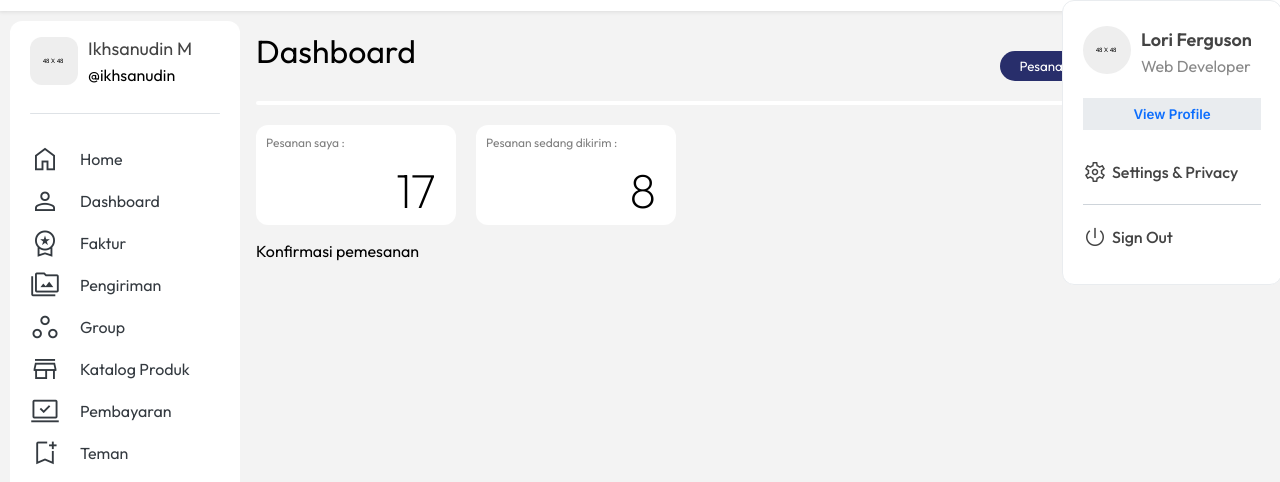
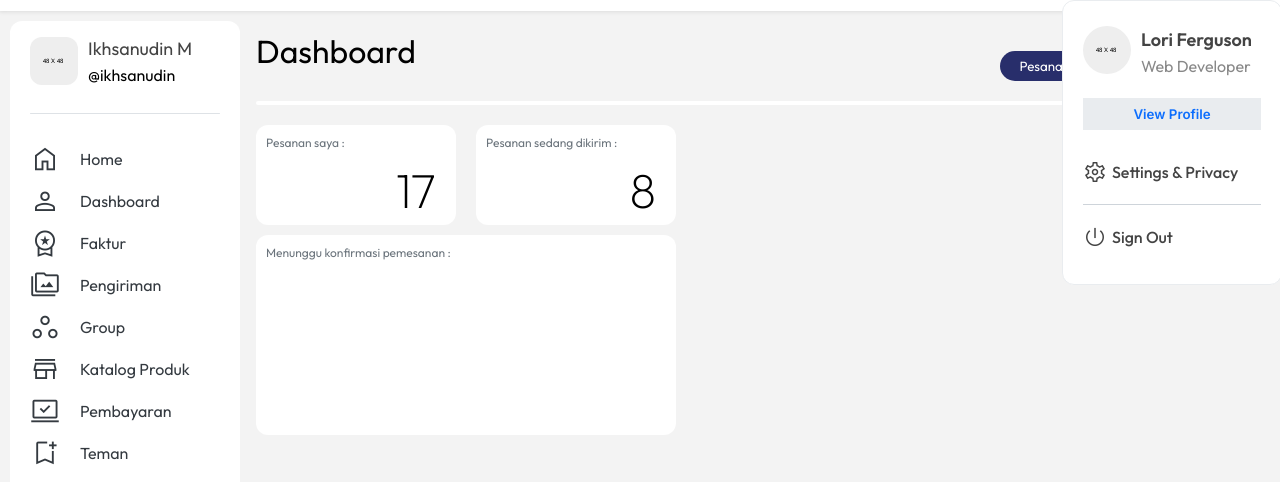
Before and after one commit to Haris-mlna/andaru-partners, a React (Create React App) app: page / in a window 1280 px wide. Shown: the part 69-551 px from the top of the page. Built offline with nearby package versions, Linux system fonts and the light colour scheme.

Commit message:
update dashboard

```diff
--- a/src/components/Organism/dashboard/dashboard.js
+++ b/src/components/Organism/dashboard/dashboard.js
@@ -50,7 +50,9 @@ const Dashboard = () => {
             </div>
           </div>
           <div className={styles.confirmation}>
-            <p>Konfirmasi pemesanan</p>
+            <p>Menunggu konfirmasi pemesanan :</p>
+          </div>
+          <div>
 
           </div>
         </div>
--- a/src/components/Organism/dashboard/dashboard.module.css
+++ b/src/components/Organism/dashboard/dashboard.module.css
@@ -15,7 +15,7 @@
   justify-content: flex-end;
 }
 
-@media (max-width:762px) {
+@media (max-width: 762px) {
   .btn_container {
     flex-direction: column;
   }
@@ -89,30 +89,32 @@
   border-radius: 12px;
   margin-right: 20px;
 
-  transition: 150ms ease-in-out;
+  transition: 300ms ease-in-out;
   cursor: pointer;
 }
 
 .myorder:hover,
-.delivery:hover {
+.delivery:hover,
+.confirmation:hover {
   background-color: var(--bs-primary);
   color: white;
   transform: translateY(-5%);
-  box-shadow: 0 0 4px 1px rgba(0, 0, 0, .25);
+  box-shadow: 0 0 4px 1px rgba(0, 0, 0, 0.25);
 }
 
-.myorder:hover p ,
-.delivery:hover p{
+.myorder:hover p,
+.delivery:hover p,
+.confirmation:hover p {
   color: white;
 }
 
 .myorder p {
   padding: 10px;
   font-size: 12px;
-  color: gray;
+  color: var(--bs-gray-600);
   margin: 0;
 
-  transition: 150ms ease-in-out;
+  transition: 300ms ease-in-out;
 }
 
 .myorder h3 {
@@ -132,15 +134,15 @@
   margin-right: 20px;
   background-color: var(--bs-white);
   cursor: pointer;
-  transition: 150ms ease-in-out;
+  transition: 300ms ease-in-out;
 }
 
 .delivery p {
   padding: 10px;
   font-size: 12px;
-  color: gray;
+  color: var(--bs-gray-600);
   margin: 0;
-  transition: 150ms ease-in-out;
+  transition: 300ms ease-in-out;
 }
 
 .delivery h3 {
@@ -153,6 +155,25 @@
   padding: 0 20px;
 }
 
+.confirmation {
+  display: flex;
+  width: 420px;
+  height: 200px;
+  background-color: white;
+  margin: 10px 0;
+  border-radius: 12px;
+  cursor: pointer;
+
+  transition: 300ms ease-in-out;
+}
+
+.confirmation p {
+  margin: 0;
+  padding: 10px;
+  font-size: 12px;
+  color: var(--bs-gray-600);
+}
+
 .right {
   flex: 1;
 }
```
